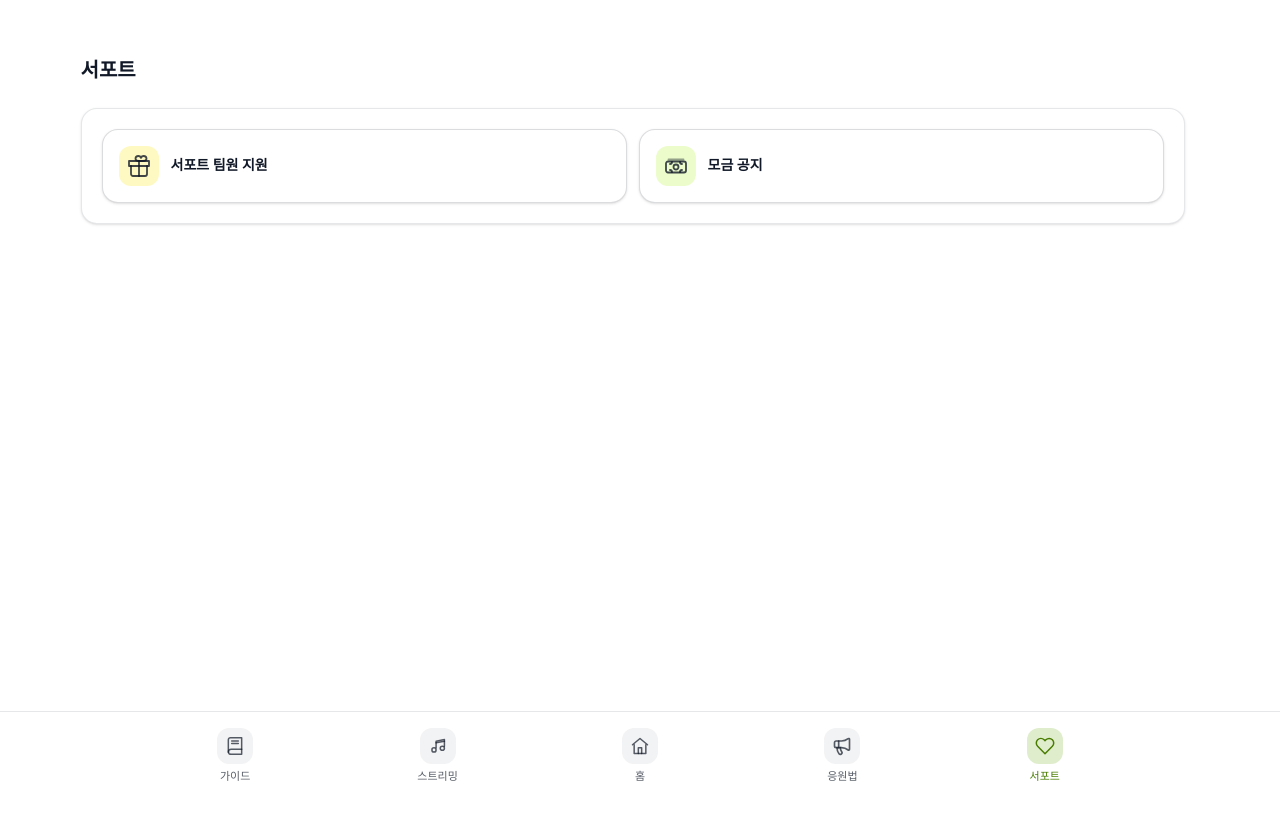
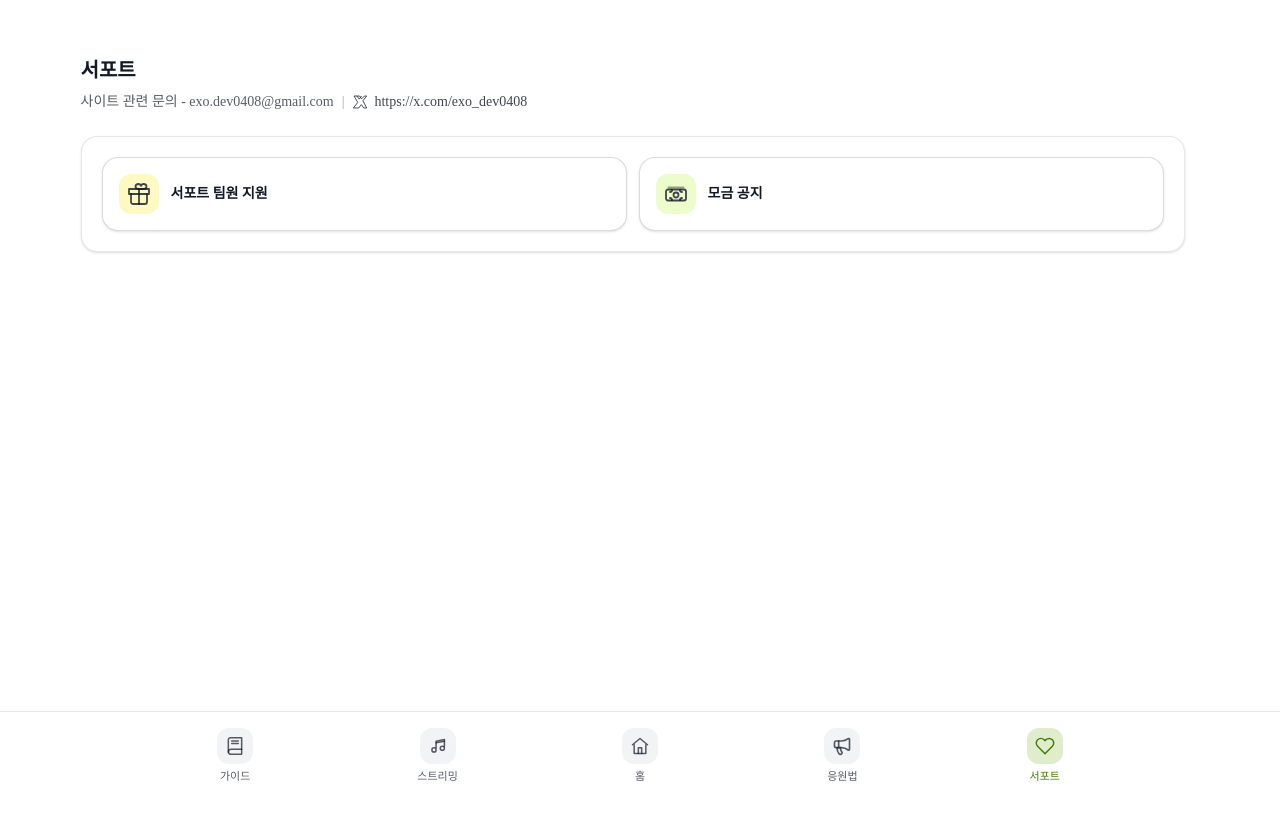
Before and after one commit to cnybb0415/streaming, a Next.js app: page /support in a window 1280 px wide. Shown: the top 820 px of the page. Built offline with nearby package versions, Linux system fonts and the light colour scheme; a web font is replaced by a local one.

Commit message:
Add support contact X link

```diff
--- a/src/app/support/page.tsx
+++ b/src/app/support/page.tsx
@@ -112,6 +112,25 @@ function MoneyIcon() {
   );
 }
 
+function XIcon({ className }: { className?: string }) {
+  return (
+    <svg
+      viewBox="0 0 24 24"
+      className={className}
+      fill="none"
+      xmlns="http://www.w3.org/2000/svg"
+      aria-hidden
+    >
+      <path
+        d="M7 3h4.3l3.2 4.3L18.7 3H22l-5.6 7.1L22 21h-4.3l-3.7-5-3.9 5H2l6.6-8.3L3 3h4.3l3.5 4.7L14.3 3"
+        stroke="currentColor"
+        strokeWidth="1.4"
+        strokeLinejoin="round"
+      />
+    </svg>
+  );
+}
+
 function TileIcon({ icon, label, bgClassName }: { icon: SupportTile["icon"]; label: string; bgClassName: string }) {
   return (
     <div className={`grid h-10 w-10 place-items-center rounded-xl ${bgClassName}`} aria-hidden>
@@ -156,6 +175,19 @@ export default function SupportPage() {
     <div className="min-h-screen bg-transparent text-foreground">
       <main className="mx-auto w-full max-w-6xl px-3 py-10 sm:px-6 sm:py-14">
         <h1 className="text-xl font-semibold">서포트</h1>
+        <p className="mt-2 flex flex-wrap items-center gap-x-2 gap-y-1 text-sm text-foreground/70">
+          <span>사이트 관련 문의 - exo.dev0408@gmail.com</span>
+          <span className="text-foreground/40">|</span>
+          <a
+            href="https://x.com/exo_dev0408"
+            target="_blank"
+            rel="noopener noreferrer"
+            className="inline-flex items-center gap-1.5 text-foreground/80 transition hover:text-foreground"
+          >
+            <XIcon className="h-4 w-4" />
+            <span>https://x.com/exo_dev0408</span>
+          </a>
+        </p>
 
         <Card className="mt-6">
           <CardContent>
```
